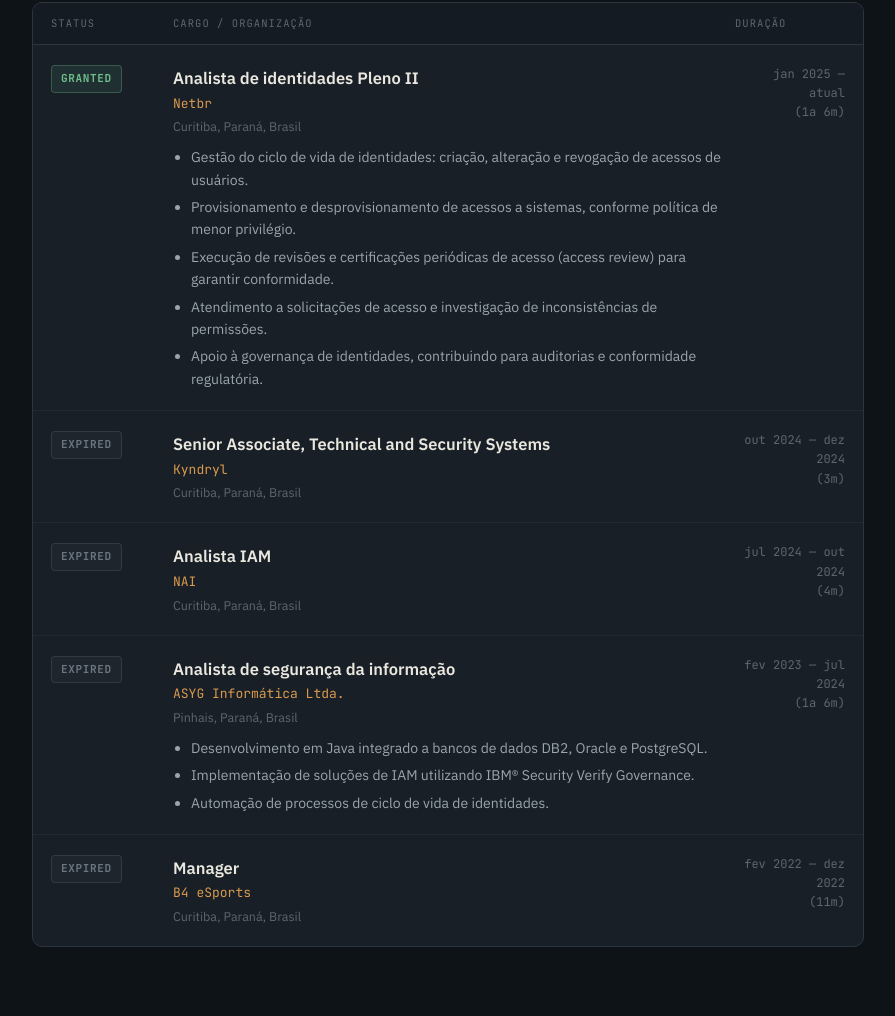
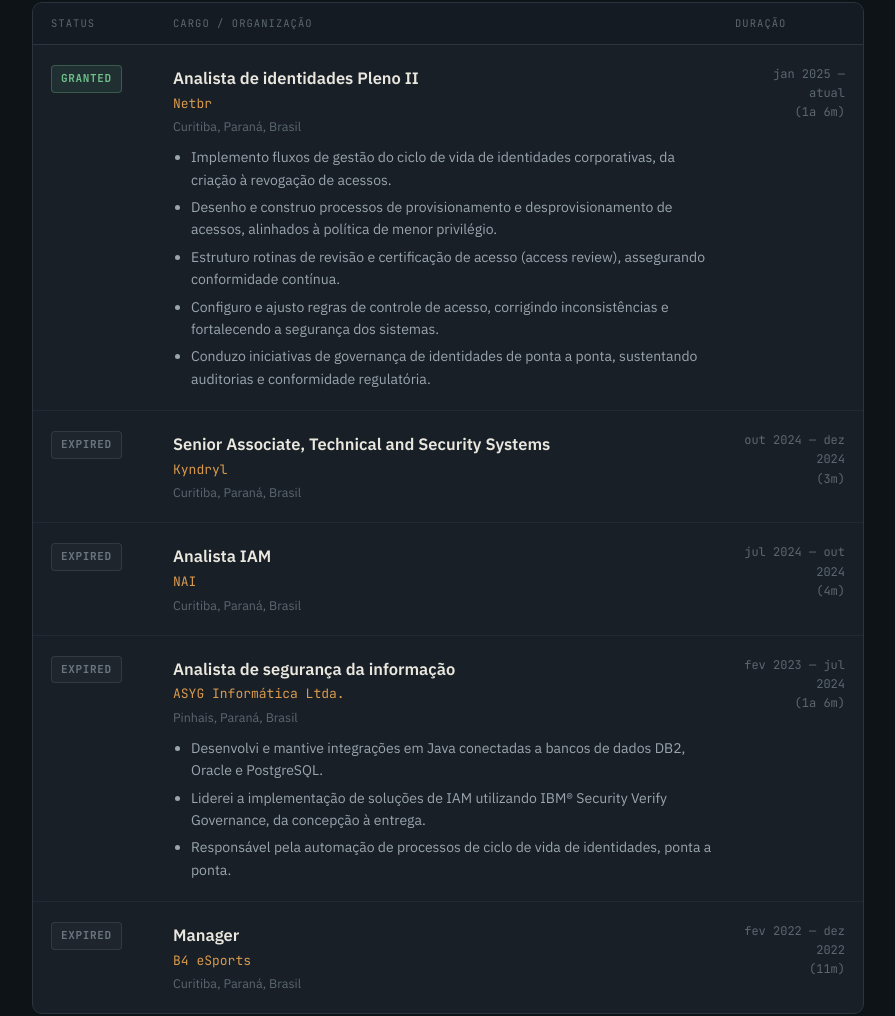
Before and after one commit to nklalmeida/Portifolio, a plain HTML site: page index.html in a window 1280 px wide. Shown: the part 1834-2850 px from the top of the page, without its empty margins (192-1087 px from the left). Drawn offline with Linux system fonts and the light colour scheme.

Commit message:
Add files via upload

```diff
--- a/index.html
+++ b/index.html
@@ -579,11 +579,11 @@
             <div class="org">Netbr</div>
             <div class="loc">Curitiba, Paraná, Brasil</div>
             <ul>
-              <li>Gestão do ciclo de vida de identidades: criação, alteração e revogação de acessos de usuários.</li>
-              <li>Provisionamento e desprovisionamento de acessos a sistemas, conforme política de menor privilégio.</li>
-              <li>Execução de revisões e certificações periódicas de acesso (access review) para garantir conformidade.</li>
-              <li>Atendimento a solicitações de acesso e investigação de inconsistências de permissões.</li>
-              <li>Apoio à governança de identidades, contribuindo para auditorias e conformidade regulatória.</li>
+              <li>Implemento fluxos de gestão do ciclo de vida de identidades corporativas, da criação à revogação de acessos.</li>
+              <li>Desenho e construo processos de provisionamento e desprovisionamento de acessos, alinhados à política de menor privilégio.</li>
+              <li>Estruturo rotinas de revisão e certificação de acesso (access review), assegurando conformidade contínua.</li>
+              <li>Configuro e ajusto regras de controle de acesso, corrigindo inconsistências e fortalecendo a segurança dos sistemas.</li>
+              <li>Conduzo iniciativas de governança de identidades de ponta a ponta, sustentando auditorias e conformidade regulatória.</li>
             </ul>
           </div>
           <div class="entry-dur">jan 2025 — atual<br>(1a 6m)</div>
@@ -622,9 +622,9 @@
             <div class="org">ASYG Informática Ltda.</div>
             <div class="loc">Pinhais, Paraná, Brasil</div>
             <ul>
-              <li>Desenvolvimento em Java integrado a bancos de dados DB2, Oracle e PostgreSQL.</li>
-              <li>Implementação de soluções de IAM utilizando IBM® Security Verify Governance.</li>
-              <li>Automação de processos de ciclo de vida de identidades.</li>
+              <li>Desenvolvi e mantive integrações em Java conectadas a bancos de dados DB2, Oracle e PostgreSQL.</li>
+              <li>Liderei a implementação de soluções de IAM utilizando IBM® Security Verify Governance, da concepção à entrega.</li>
+              <li>Responsável pela automação de processos de ciclo de vida de identidades, ponta a ponta.</li>
             </ul>
           </div>
           <div class="entry-dur">fev 2023 — jul 2024<br>(1a 6m)</div>
```
